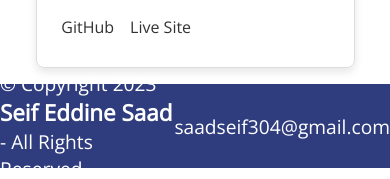
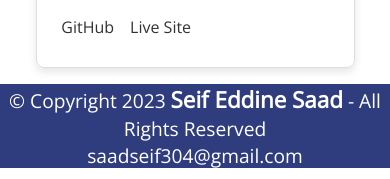
Before and after one commit to seifeddinesaad01/My-Personal-Portfolio, a React (Create React App) app: page /home in a window 390 px wide. Shown: the part 4501-4680 px from the top of the page. Built offline with nearby package versions, Linux system fonts and the light colour scheme.

Commit message:
responsiveness of the footer

```diff
--- a/src/Features/Hero/Hero.tsx
+++ b/src/Features/Hero/Hero.tsx
@@ -1,5 +1,5 @@
 import React from 'react';
-import heroImg from '../../assets/hero4.png';
+import heroImg from '../../assets/hero3.jpg';
 import './Hero.css';
 const Hero = () => {
     return (
--- a/src/components/Footer/Footer.css
+++ b/src/components/Footer/Footer.css
@@ -1,18 +1,22 @@
-.footer{
+.footer {
   display: flex;
   justify-content: space-around;
   align-items: center;
   height: 10vh;
-    background-color: #2F3D7E;
+  background-color: #2f3d7e;
   width: 100%;
   color: #fff;
+  flex-wrap: wrap;
 }
 
-.footer p{
+.footer p {
   font-size: 1.2rem;
+  @media (max-width: 900px) {
+    text-align: center;
+  }
 }
 
-.myName{
+.myName {
   font-size: 1.4rem;
   font-weight: 600;
   color: #fff;
```
Lines whose indentation alone changed are shown as unchanged.
